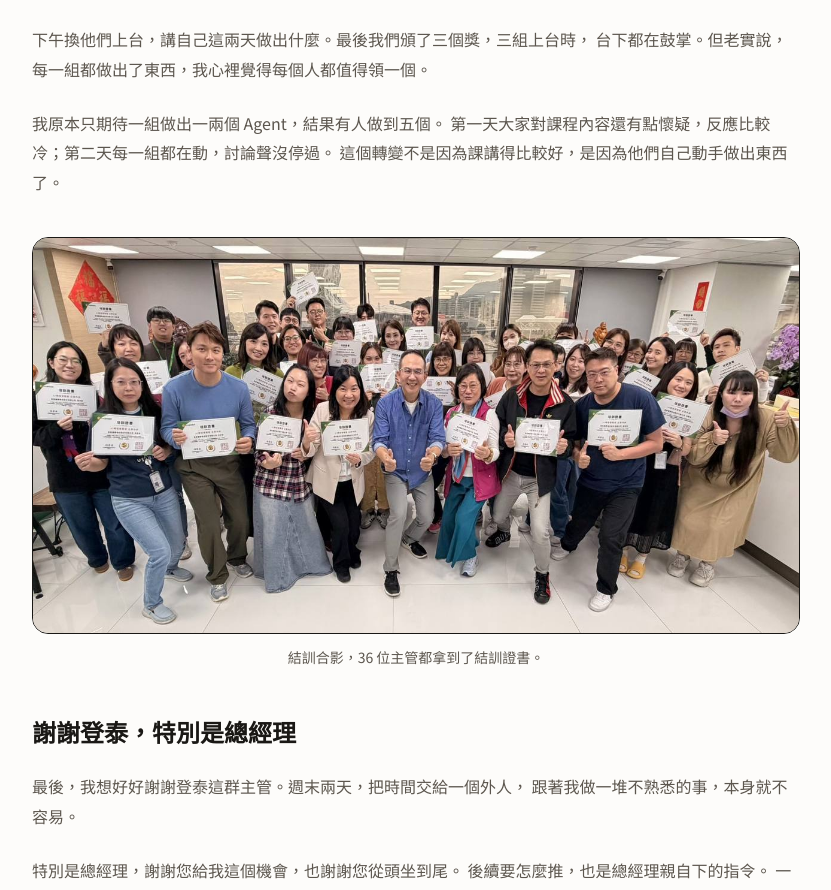
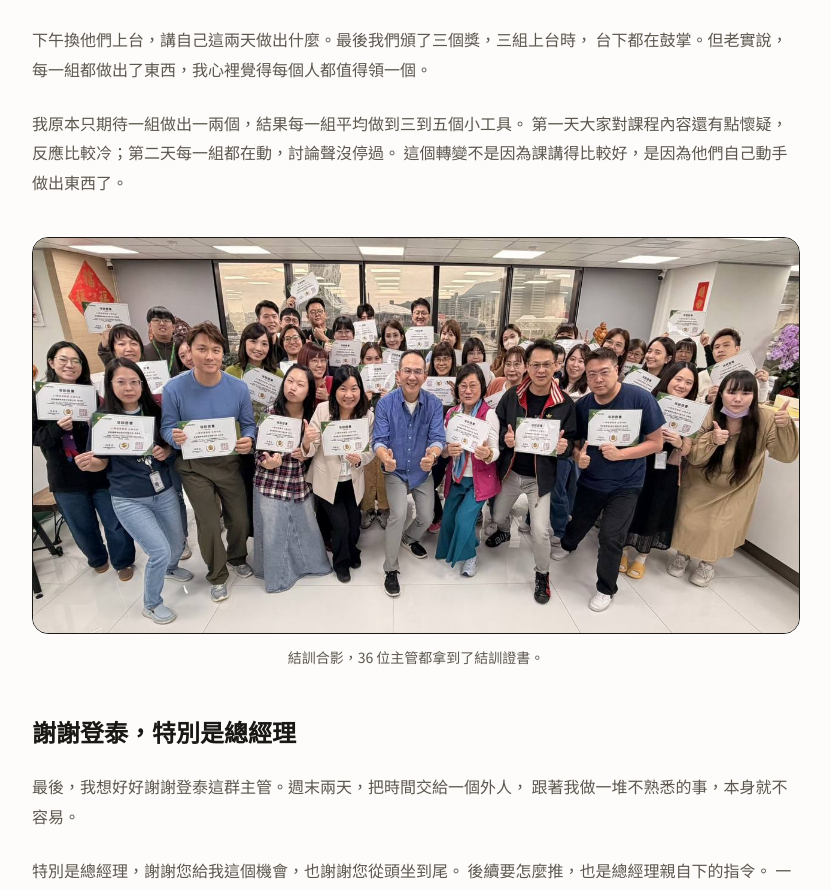
Before and after one commit to KUOCJ1/RongRise-Brand, a Next.js app: page /events/draco-ai-training-2026-11 in a window 1280 px wide. Shown: the part 3614-4504 px from the top of the page, without its empty margins (224-1055 px from the left). Built offline with nearby package versions, Linux system fonts and the light colour scheme.

Commit message:
content(events): 成果改為每組平均 3-5 個小工具

```diff
--- a/src/app/(zh)/events/draco-ai-training-2026-11/page.tsx
+++ b/src/app/(zh)/events/draco-ai-training-2026-11/page.tsx
@@ -171,7 +171,7 @@ export default function Page() {
               台下都在鼓掌。但老實說，每一組都做出了東西，我心裡覺得每個人都值得領一個。
             </p>
             <p className={P}>
-              我原本只期待一組做出一兩個 Agent，結果有人做到五個。
+              我原本只期待一組做出一兩個，結果每一組平均做到三到五個小工具。
               第一天大家對課程內容還有點懷疑，反應比較冷；第二天每一組都在動，討論聲沒停過。
               這個轉變不是因為課講得比較好，是因為他們自己動手做出東西了。
             </p>
```
